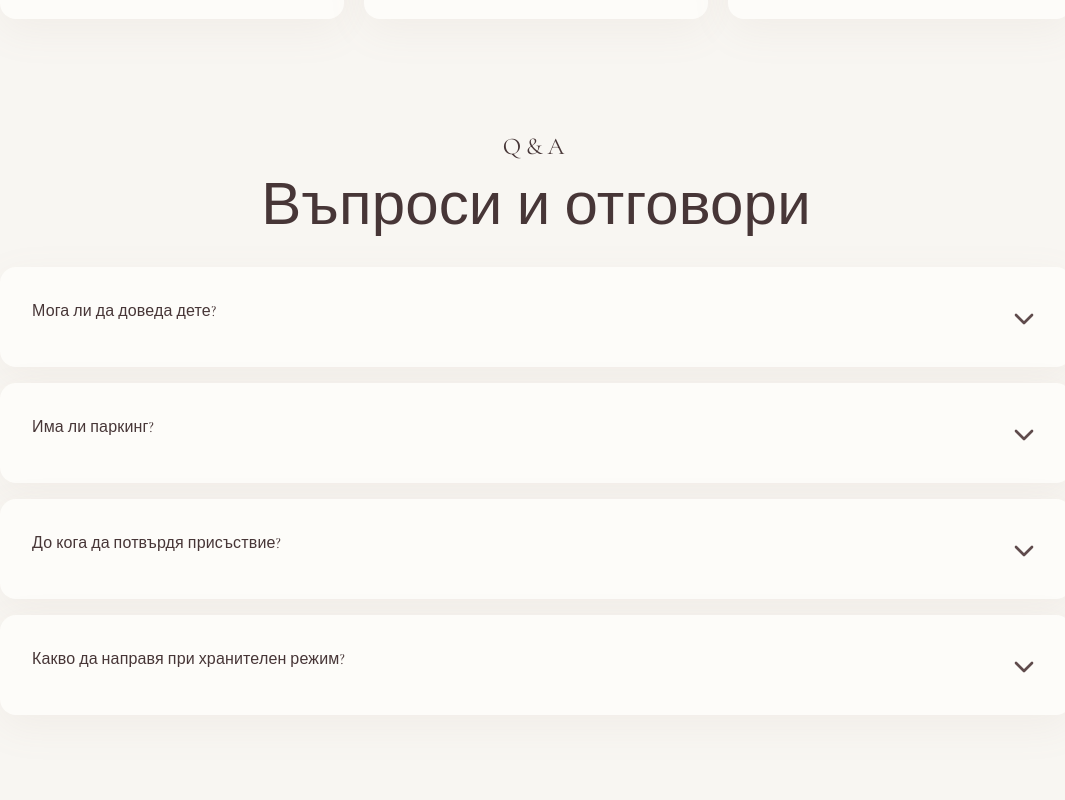
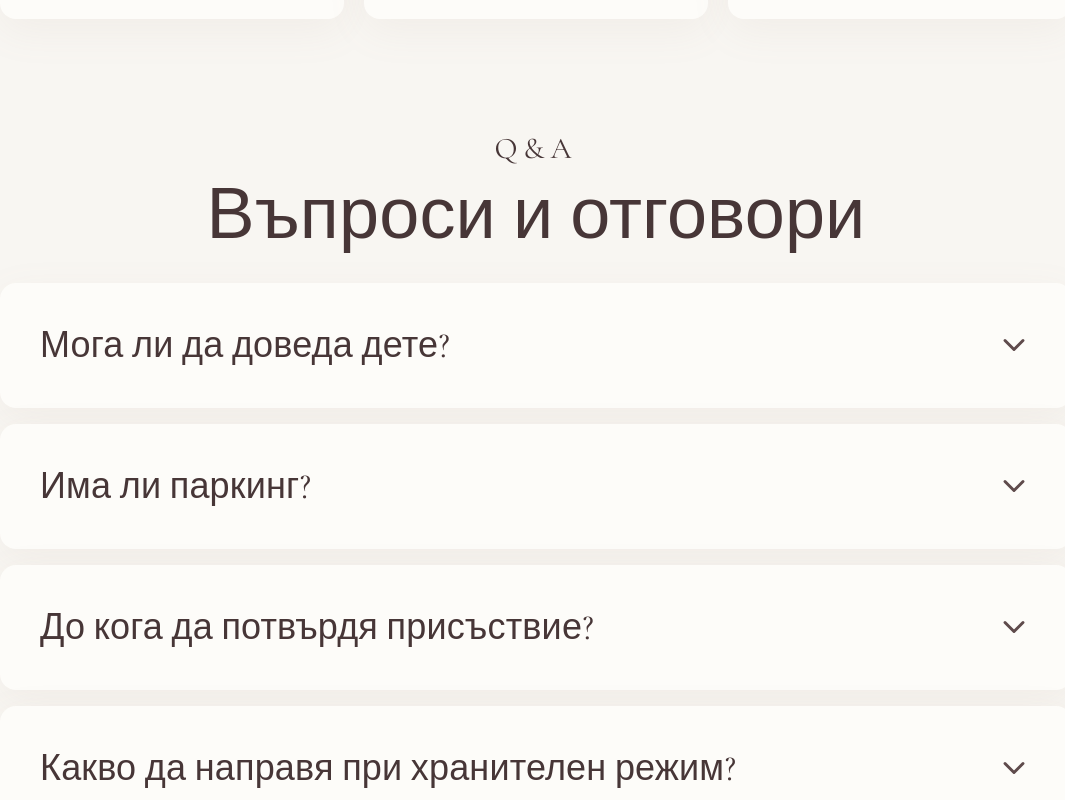
Before and after one commit to MaykalDroshev-Hull/MariyaKoki-WeddingInvitation, a Next.js app: page / in a window 1280 px wide. Shown: the part 9200-10000 px from the top of the page, without its empty margins (104-1169 px from the left). Built offline with nearby package versions, Linux system fonts and the light colour scheme.

Commit message:
Refine button styles in globals.css and enhance Q&A section layout in page.tsx for improved responsiveness and visual hierarchy

```diff
--- a/src/app/globals.css
+++ b/src/app/globals.css
@@ -31,7 +31,12 @@ body {
   letter-spacing: 0.01em;
 }
 
-button,
+/* Buttons: only inherit family so Tailwind text-* / font-* utilities are not overridden
+   (full `font: inherit` is unlayered and wins over @layer utilities). */
+button {
+  font-family: inherit;
+}
+
 input,
 textarea,
 select {
--- a/src/app/page.tsx
+++ b/src/app/page.tsx
@@ -649,8 +649,8 @@ export default function Home() {
 
         <section id="qna" className="reveal space-y-8" data-reveal>
           <div className="text-center">
-            <p className="text-xl uppercase tracking-[0.2em] md:text-2xl">Q&A</p>
-            <h2 className="mt-3 text-5xl md:text-6xl">Въпроси и отговори</h2>
+            <p className="text-2xl uppercase tracking-[0.2em] md:text-3xl">Q&A</p>
+            <h2 className="mt-3 text-6xl md:text-7xl">Въпроси и отговори</h2>
           </div>
           <div className="space-y-4">
             {qnaItems.map((item, index) => {
@@ -660,10 +660,10 @@ export default function Home() {
                 : { duration: 0.35, ease: [0.4, 0, 0.2, 1] as const };
 
               return (
-                <div key={item.question} className="paper-card rounded-2xl p-6 md:p-8">
+                <div key={item.question} className="paper-card rounded-2xl p-6 md:p-10">
                   <button
                     type="button"
-                    className="flex w-full cursor-pointer items-start justify-between gap-4 text-left text-3xl"
+                    className="flex w-full cursor-pointer items-start justify-between gap-4 text-left text-3xl leading-tight md:text-4xl"
                     onClick={() => {
                       setOpenQnaIndex((prev) => (prev === index ? null : index));
                     }}
@@ -679,7 +679,7 @@ export default function Home() {
                       animate={{ rotate: isOpen ? 180 : 0 }}
                       transition={qnaTransition}
                     >
-                      <ChevronDown className="size-8" strokeWidth={2} />
+                      <ChevronDown className="size-8 shrink-0 md:size-9" strokeWidth={2} />
                     </motion.span>
                   </button>
                   <motion.div
@@ -696,7 +696,7 @@ export default function Home() {
                     transition={qnaTransition}
                     style={{ overflow: "hidden" }}
                   >
-                    <p className="pt-4 text-2xl leading-relaxed opacity-90">
+                    <p className="pt-4 text-2xl leading-relaxed opacity-90 md:text-3xl md:leading-relaxed">
                       {item.answer}
                     </p>
                   </motion.div>
```
